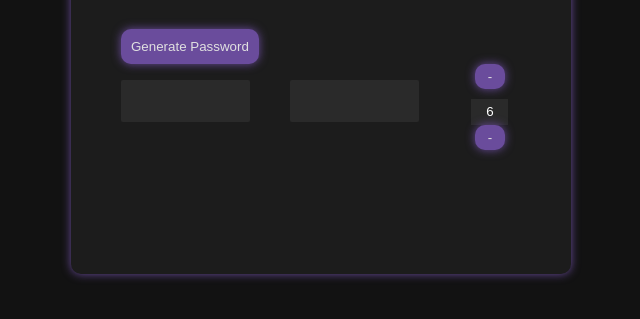
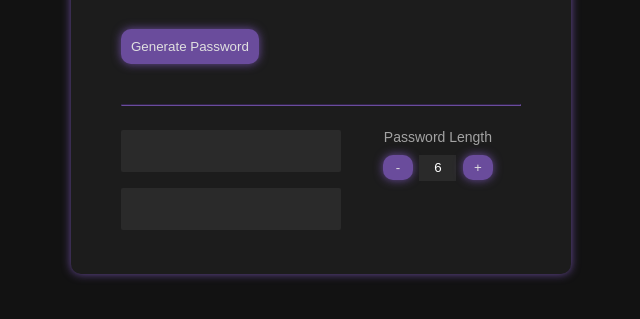
Before and after one commit to ThanosDoesCode/Random-Password-Generator, a plain HTML site: page index.html in a window 1280 px wide. Shown: the part 339-658 px from the top of the page, without its empty margins (319-959 px from the left). Drawn offline with Linux system fonts and the light colour scheme.

Commit message:
index.html

```diff
--- a/index.html
+++ b/index.html
@@ -1,11 +1,13 @@
 <!DOCTYPE html>
 <html lang="en">
+
 <head>
   <meta charset="UTF-8">
   <meta name="viewport" content="width=device-width, initial-scale=1.0">
   <link rel="stylesheet" href="index.css">
   <title>DRandom Password Generator</title>
 </head>
+
 <body>
   <div id="container">
     <div>
@@ -15,17 +17,23 @@
       </div>
       <button id="generate-btn" onclick="generate()">Generate Password</button>
     </div>
+    <hr>
     <div id="pass-container">
+      <div>
         <p class="pass-holder" id="password1-el" onclick="copyToClipboard('password1-el')"></p>
         <p class="pass-holder" id="password2-el" onclick="copyToClipboard('password2-el')"></p>
+      </div>
       <div id="length-btns">
-                    <button id="increment-btn" id="increment-length-el" onclick="decrement()">-</button>
+        <p id="password-length-text">Password Length</p>
+        <button id="decrement-btn" onclick="decrement()">-</button>
         <input type="number" id="password-length-el" min="6" max="20" value="6">
-                    <button id="decrement-btn" id="increment-length-el" onclick="increment()">-</button>
+        <button id="increment-btn" onclick="increment()">+</button>
+        <p id="copied-message-id"></p>
       </div>
     </div>
-            <p id="copied-message-id"></p>
+
   </div>
   <script src="index.js"></script>
 </body>
+
 </html>
```
Lines whose indentation alone changed are shown as unchanged.
